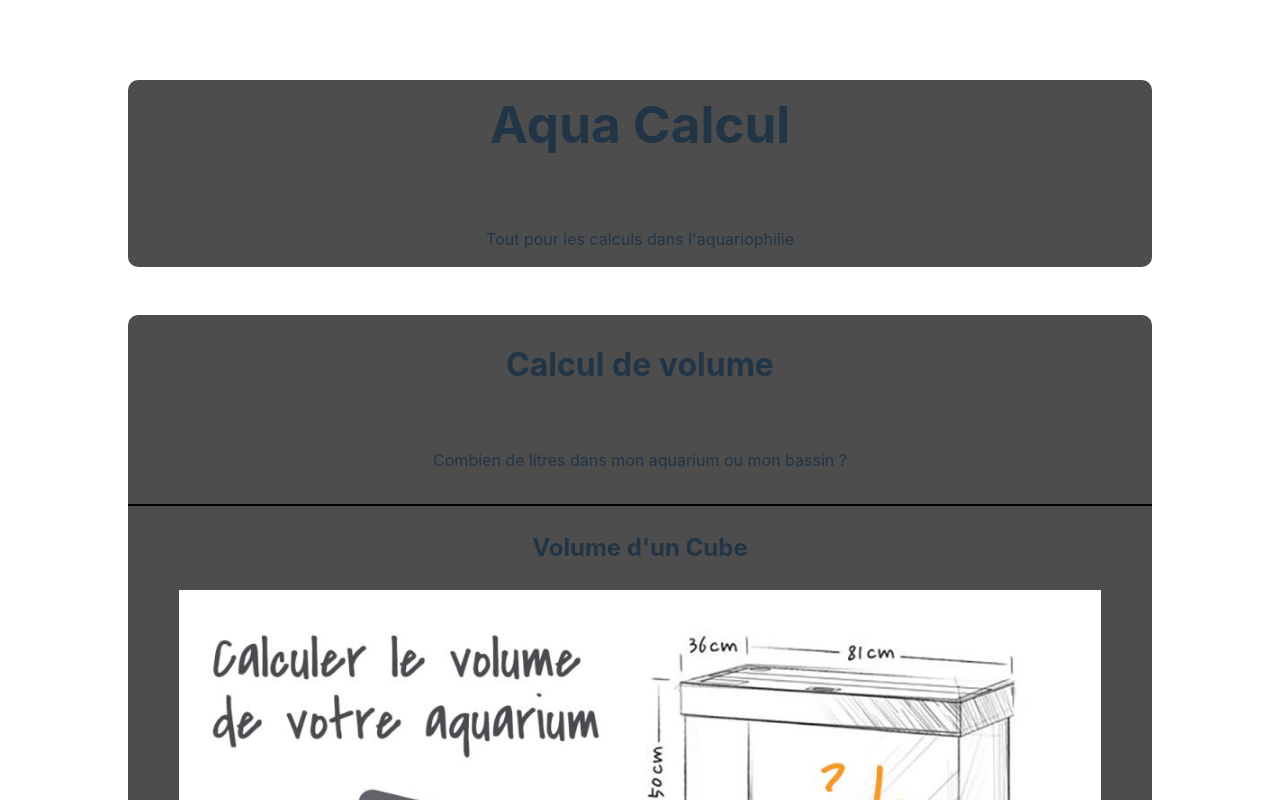
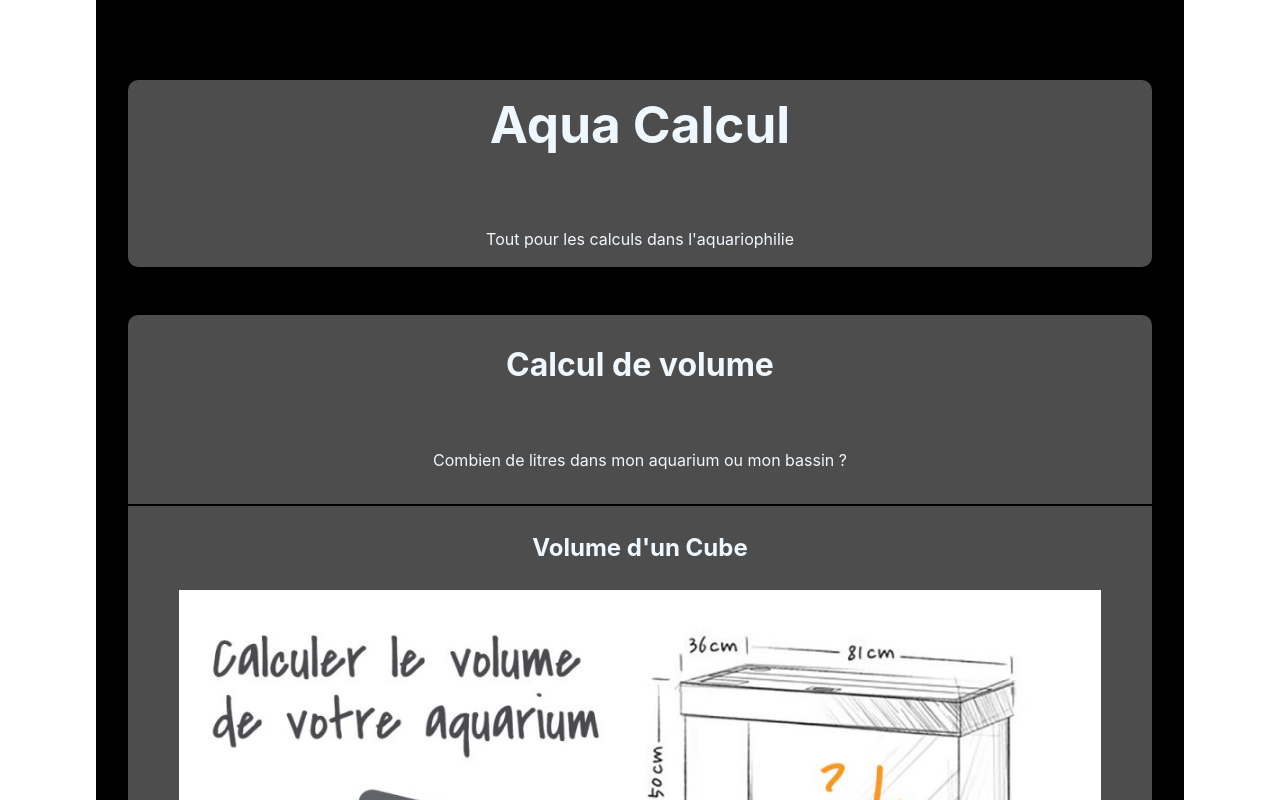
Before and after one commit to NickoDev974/AquaCalcul, a React (Vite) app: page / in a window 1280 px wide. Shown: the top 800 px of the page. Built offline with nearby package versions, Linux system fonts and the light colour scheme.

Commit message:
css modif 2

```diff
--- a/src/App.css
+++ b/src/App.css
@@ -3,7 +3,10 @@
   margin: 0 auto;
   padding: 2rem;
   text-align: center;
+  background-color: black;
+  color: aliceblue;
 }
+
 /*
 .logo {
   height: 6em;
--- a/src/index.css
+++ b/src/index.css
@@ -3,7 +3,7 @@
   line-height: 1.5;
   font-weight: 400;
 
-  color-scheme: light dark;
+  /* color-scheme: light dark; */
   color: rgba(255, 255, 255, 0.87);
   background-color: #242424;
 
```
